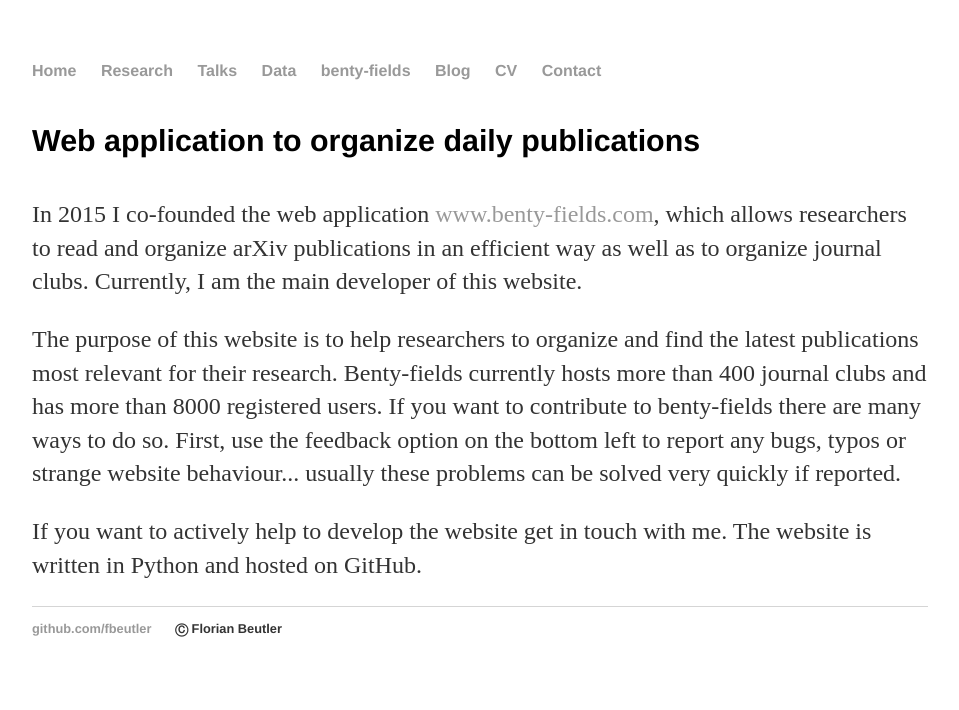
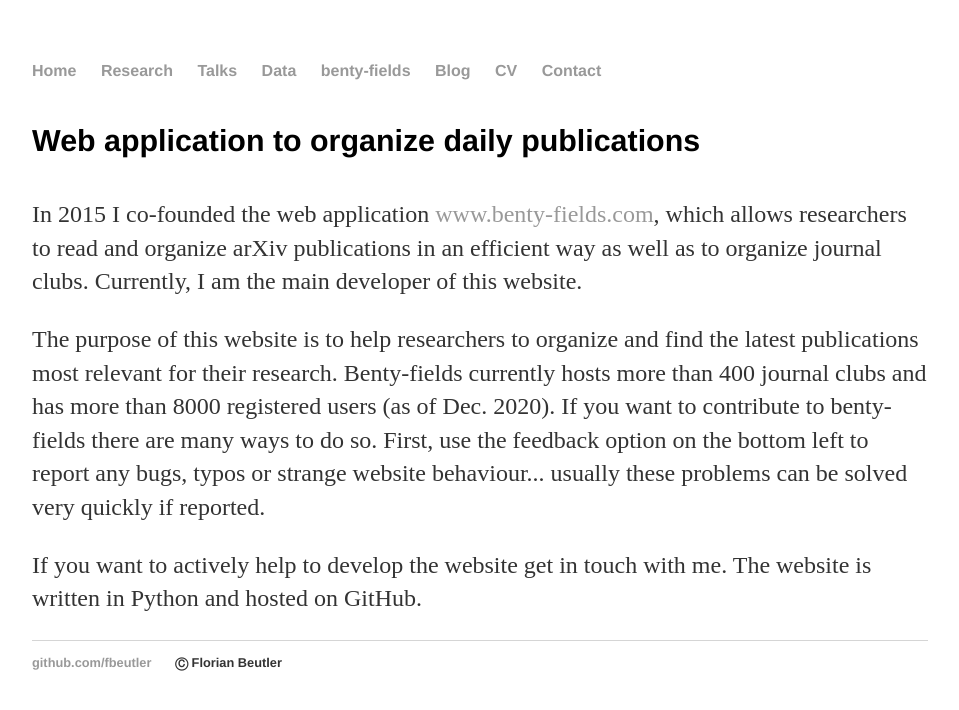
Before and after one commit to fbeutler/fbeutler.github.io, a Jekyll site: the page built from benty-fields/benty-fields.html, in a window 1280 px wide. Shown: the top 710 px of the page, without its empty margins (160-1119 px from the left). Built offline with Jekyll 4.4.1, drawn with Linux system fonts in a browser that asks for light colours.

Commit message:
Update benty-fields.html

```diff
--- a/benty-fields/benty-fields.html
+++ b/benty-fields/benty-fields.html
@@ -12,7 +12,7 @@
 
 <p>
   The purpose of this website is to help researchers to organize and find the latest publications most relevant for their research.
-  Benty-fields currently hosts more than 400 journal clubs and has more than 8000 registered users.
+  Benty-fields currently hosts more than 400 journal clubs and has more than 8000 registered users (as of Dec. 2020).
   If you want to contribute to benty-fields there are many ways to do so. First, use the feedback option on the bottom left to report
   any bugs, typos or strange website behaviour... usually these problems can be solved very quickly if reported.
 </p>
```
